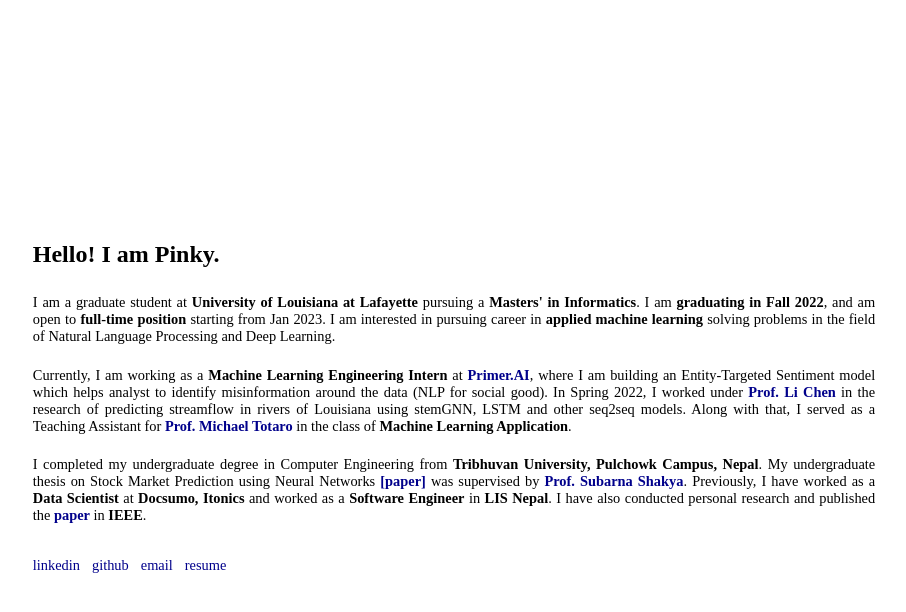
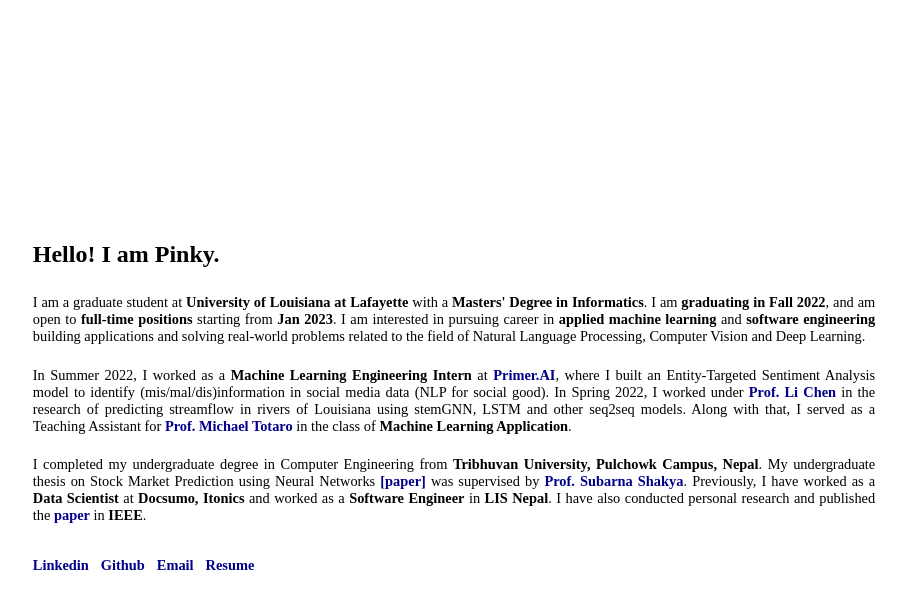
Before and after one commit to pinksi/pinkysitikhu, a Jekyll site: the page index.html, which Jekyll copies as it is, in a window 1280 px wide. Shown: the top 612 px of the page, without its empty margins (186-1092 px from the left). Built offline with Jekyll 4.4.1, drawn with Linux system fonts in a browser that asks for light colours.

```diff
--- a/index.html
+++ b/index.html
@@ -36,15 +36,14 @@
               <h2>Hello! I am Pinky.</h2>
               <p>
                 I am a graduate student at
-                <b>University of Louisiana at Lafayette</b> pursuing a
-                <b>Masters' in Informatics</b>. I am <b>graduating in Fall 2022</b>, and am open to <b>full-time position</b>
-                starting from Jan 2023. I am interested in pursuing career in <b>applied machine learning</b> solving problems in the
-                field of Natural Language Processing and Deep Learning.
+                <b>University of Louisiana at Lafayette</b> with a
+                <b>Masters' Degree in Informatics</b>. I am <b>graduating in Fall 2022</b>, and am open to <b>full-time positions</b>
+                starting from <b>Jan 2023</b>. I am interested in pursuing career in <b>applied machine learning</b> and <b>software engineering</b> building applications and solving real-world problems related to the
+                field of Natural Language Processing, Computer Vision and Deep Learning.
               </p>
 
               <p>
-                Currently, I am working as a <b>Machine Learning Engineering Intern</b> at <b><a target="_blank" rel="noopener noreferrer" href="https://primer.ai/">Primer.AI</a></b>, where I am building an Entity-Targeted Sentiment model which
-                helps analyst to identify misinformation around the data (NLP for social good).
+                In Summer 2022, I worked as a <b>Machine Learning Engineering Intern</b> at <b><a target="_blank" rel="noopener noreferrer" href="https://primer.ai/">Primer.AI</a></b>, where I built an Entity-Targeted Sentiment Analysis model to identify (mis/mal/dis)information in social media data (NLP for social good).
                 In Spring 2022, I worked under <b><a target="_blank" rel="noopener noreferrer" href="https://lichenut.github.io/">Prof. Li Chen</a></b> in the research of predicting streamflow in rivers of Louisiana using stemGNN, LSTM and other seq2seq models.
                 Along with that, I served as a Teaching Assistant for <b><a target="_blank" rel="noopener noreferrer" href="https://scholar.google.com/citations?user=q7mnH1IAAAAJ&hl=en">Prof. Michael Totaro</a></b> in the class of <b>Machine Learning Application</b>.
               </p>
@@ -61,13 +60,13 @@
               <br />
               <div>
                 <a target="_blank" rel="noopener noreferrer" href="https://www.linkedin.com/in/pinky-sitikhu-5579b2a0/"
-                  >linkedin</a
+                  ><b>Linkedin</b></a
                 >
-                &nbsp; <a target="_blank" rel="noopener noreferrer" href="https://github.com/pinksi">github</a> &nbsp;
-                <a href="mailto:pinky.sitikhu524@gmail.com">email</a> &nbsp;
+                &nbsp; <a target="_blank" rel="noopener noreferrer" href="https://github.com/pinksi"><b>Github</b></a> &nbsp;
+                <a href="mailto:pinky.sitikhu524@gmail.com"><b>Email</b></a> &nbsp;
                 <a target="_blank" rel="noopener noreferrer"
                   href="https://drive.google.com/file/d/1ZDHtQ0ZYyw1gPuUWhz4Mgktyp57dqczm/view?usp=sharing"
-                  >resume</a>
+                  ><b>Resume</b></a>
               </div>
             </div>
           </div>
```
Also changed, not shown: README.md.
